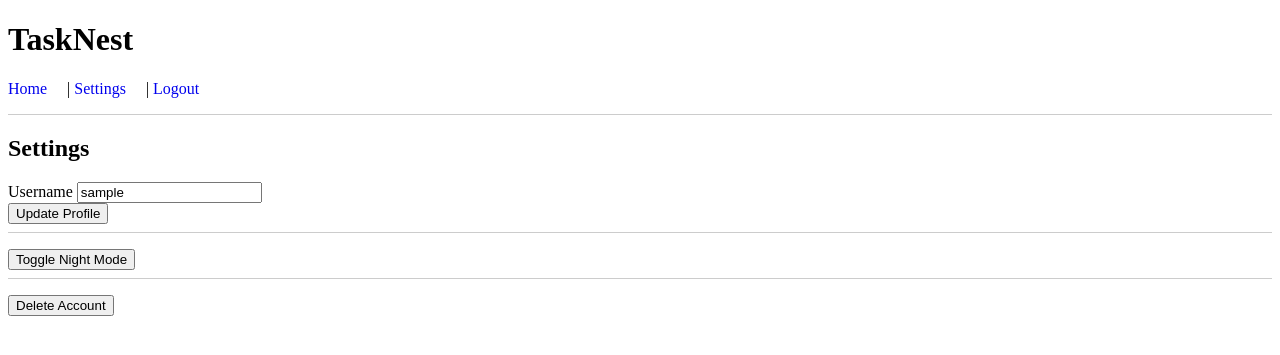
After one commit to DAgotdatdough/tasknest, a Flask app: page /settings in a window 1280 px wide. The commit adds this page. Shown: the top 355 px of the page. Run offline with Flask 3, Linux system fonts and the light colour scheme; the visitor is signed in with stand-in values (Sample User, id 1).

Commit message:
Added settings page with username update and theme toggle functionality

```diff
--- a/app.py
+++ b/app.py
@@ -1,10 +1,10 @@
-from flask import Flask, render_template, redirect, url_for, flash, request, flash
+from flask import Flask, render_template, redirect, url_for, request, flash, session
 from flask_sqlalchemy import SQLAlchemy
 from flask_login import LoginManager, login_user, logout_user, login_required, current_user
 from flask_mail import Mail, Message
 from flask_migrate import Migrate
 from models import db, User, Task
-from forms import RegistrationForm, LoginForm, ForgotPasswordForm, ResetPasswordForm, TaskForm
+from forms import RegistrationForm, LoginForm, ForgotPasswordForm, ResetPasswordForm, SettingsForm
 from config import Config
 from datetime import datetime, timedelta
 
@@ -178,5 +178,25 @@ def delete_task(task_id):
         flash('Task deleted successfully!', 'success')
     return redirect(url_for('home'))
 
+@app.route('/settings', methods=["GET", "POST"])
+@login_required
+def set_settings():
+    form = SettingsForm()
+
+    if form.validate_on_submit():
+        current_user.username = form.username.data
+        db.session.commit()
+        flash('Settings updated successfully!', 'success')
+        return redirect(url_for('set_settings'))
+    elif request.method == 'GET':
+        form.username.data = current_user.username
+    return render_template('settings.html', form=form, theme=session.get('theme', 'light'))
+
+@app.route('/toggle_theme')
+@login_required
+def toggle_theme():
+    session['theme'] = 'dark' if session.get('theme') == 'light' else 'light'
+    return redirect(url_for('set_settings'))
+
 if __name__ == "__main__":
     app.run(debug=True)
--- a/forms.py
+++ b/forms.py
@@ -1,6 +1,6 @@
 from flask_wtf import FlaskForm
 from wtforms import StringField, PasswordField, SubmitField, BooleanField, SelectField
-from wtforms.validators import DataRequired, Email, EqualTo, Length, DataRequired
+from wtforms.validators import DataRequired, Email, EqualTo, Length
 
 class RegistrationForm(FlaskForm):
     username = StringField('Username', validators=[DataRequired(), Length(min=4, max=150)])
@@ -40,3 +40,7 @@ class TaskForm(FlaskForm):
     due_date = StringField('Due Date')  # Optional field for due dates
     completed = BooleanField('Completed')
     submit = SubmitField('Add Task')
+
+class SettingsForm(FlaskForm):
+    username = StringField('Username', validators=[DataRequired()])
+    submit = SubmitField('Update Profile')
--- a/templates/base.html
+++ b/templates/base.html
@@ -4,12 +4,50 @@
     <meta charset="UTF-8">
     <meta name="viewport" content="width=device-width, initial-scale=1.0">
     <title>TaskNest</title>
+    <style>
+        body.light {
+            background-color: white;
+            color: black;
+        }
+        body.dark {
+            background-color: #333;
+            color: white;
+        }
+
+        nav{
+            margin-bottom: 1rem;
+        }
+
+        a {
+            text-decoration: none;
+            margin-right: 1rem;
+        }
+
+        hr {
+            border: 0;
+            height: 1px;
+            background: #ccc;
+            margin-bottom: 1rem;
+        }
+
+        .success {
+            color: green;
+        }
+        .error {
+            color: red;
+        }
+        ul {
+            list-style-type: none;
+            padding: 0;
+        }
+    </style>
 </head>
-<body>
+<body class="{{ theme}}">
     <h1>TaskNest</h1>
     <nav>
         <a href="{{ url_for('home') }}">Home</a> |
         {% if current_user.is_authenticated %}
+        <a href="{{ url_for('set_settings') }}">Settings</a> |
             <a href="{{ url_for('logout') }}">Logout</a>
         {% else %}
             <a href="{{ url_for('login') }}">Login</a> |
@@ -29,6 +67,7 @@
         {% endif %}
     {% endwith %}
 
-    {% block content %}{% endblock %}
+    {% block content %}
+    {% endblock %}
 </body>
 </html>
--- /dev/null
+++ b/templates/settings.html
@@ -0,0 +1,30 @@
+{% extends "base.html" %}
+{% block content %}
+    <h2>Settings</h2>
+
+    <!-- Update Profile Form -->
+    <form method="POST" action="{{ url_for('set_settings') }}">
+        {{ form.hidden_tag() }}
+        <div>
+            <label>Username</label>
+            {{ form.username(class="form-control") }}
+        </div>
+        <button type="submit">Update Profile</button>
+    </form>
+
+    <hr>
+
+    <!-- Night/Light Mode Toggle -->
+    <form action="{{ url_for('toggle_theme') }}" method="GET">
+        <button type="submit">
+            Toggle {{ 'Night' if theme == 'light' else 'Light' }} Mode
+        </button>
+    </form>
+
+    <hr>
+
+    <!-- Delete Account -->
+    <form method="POST" action="{{ url_for('delete_account') }}">
+        <button type="submit" class="btn btn-danger">Delete Account</button>
+    </form>
+{% endblock %}
```
